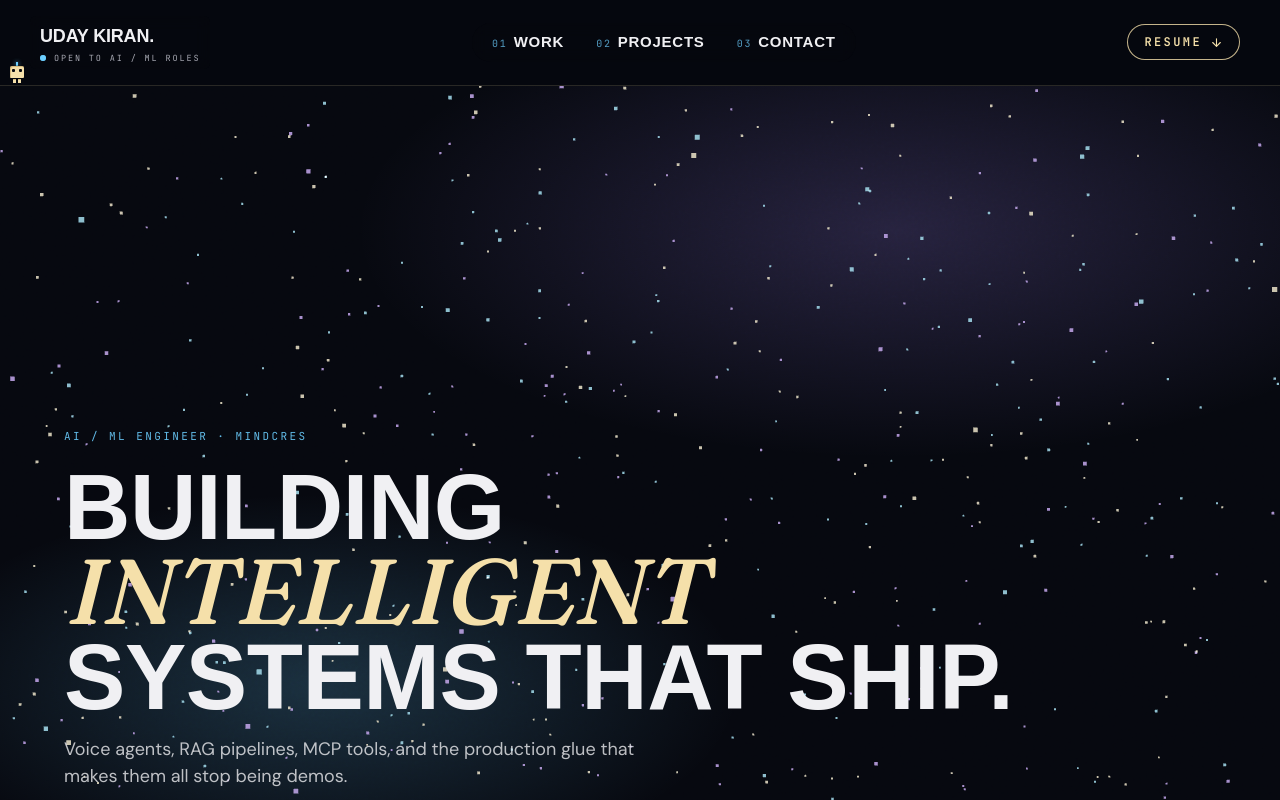
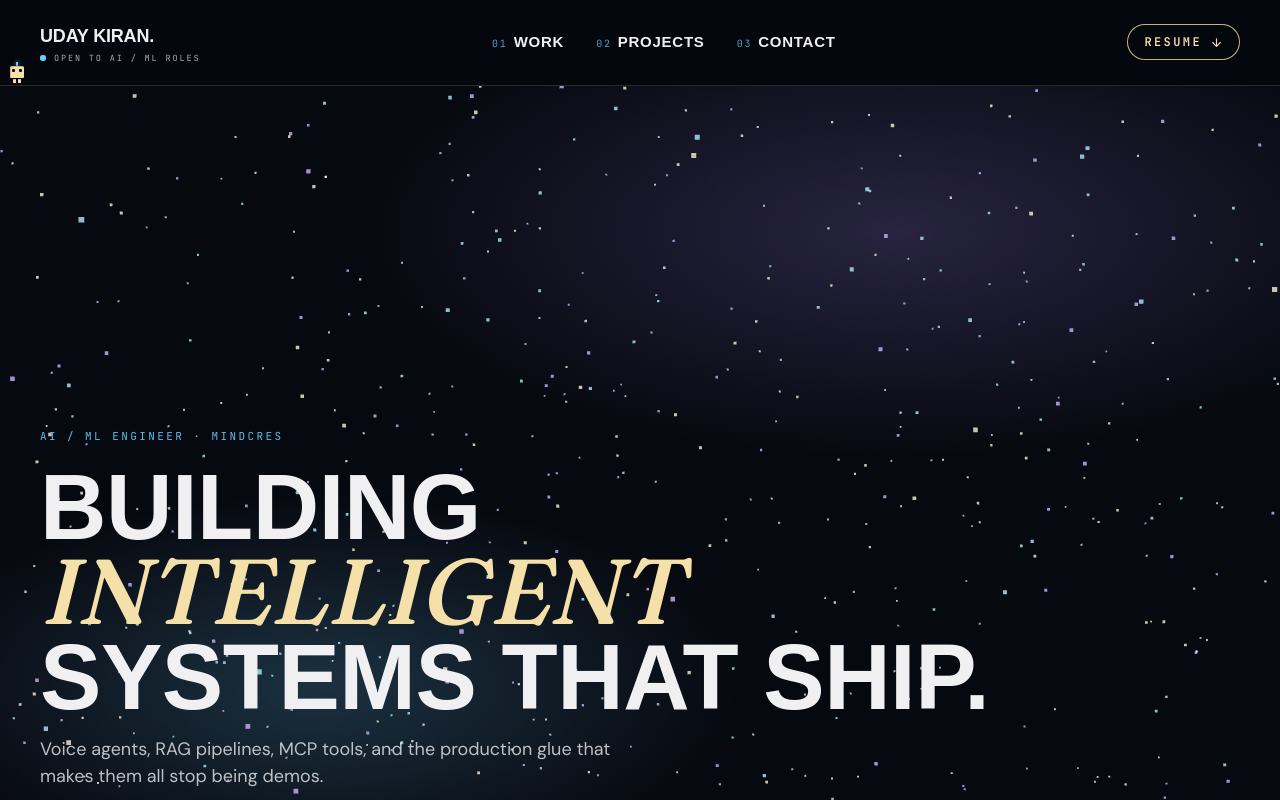
Before and after one commit to uday21308/Uday-Portfolio, a Next.js app: page / in a window 1280 px wide. Shown: the top 800 px of the page. Built offline with nearby package versions, Linux system fonts and the light colour scheme; a web font is replaced by a local one.

Commit message:
feat(hero): drop max-w-6xl container so title hugs left edge (cinematic editorial)

```diff
--- a/components/hero/Hero.tsx
+++ b/components/hero/Hero.tsx
@@ -51,7 +51,7 @@ export function Hero() {
         <NeuralField />
       </div>
       <div className="relative z-10" />
-      <div className="relative z-10 max-w-6xl mx-auto w-full">
+      <div className="relative z-10 w-full">
         <p className="hero-eyebrow font-[family-name:var(--font-mono)] text-[11px] tracking-[0.22em] uppercase text-[var(--color-accent-cyan)] mb-5 opacity-90">
           {site.role} · {site.org}
         </p>
```
